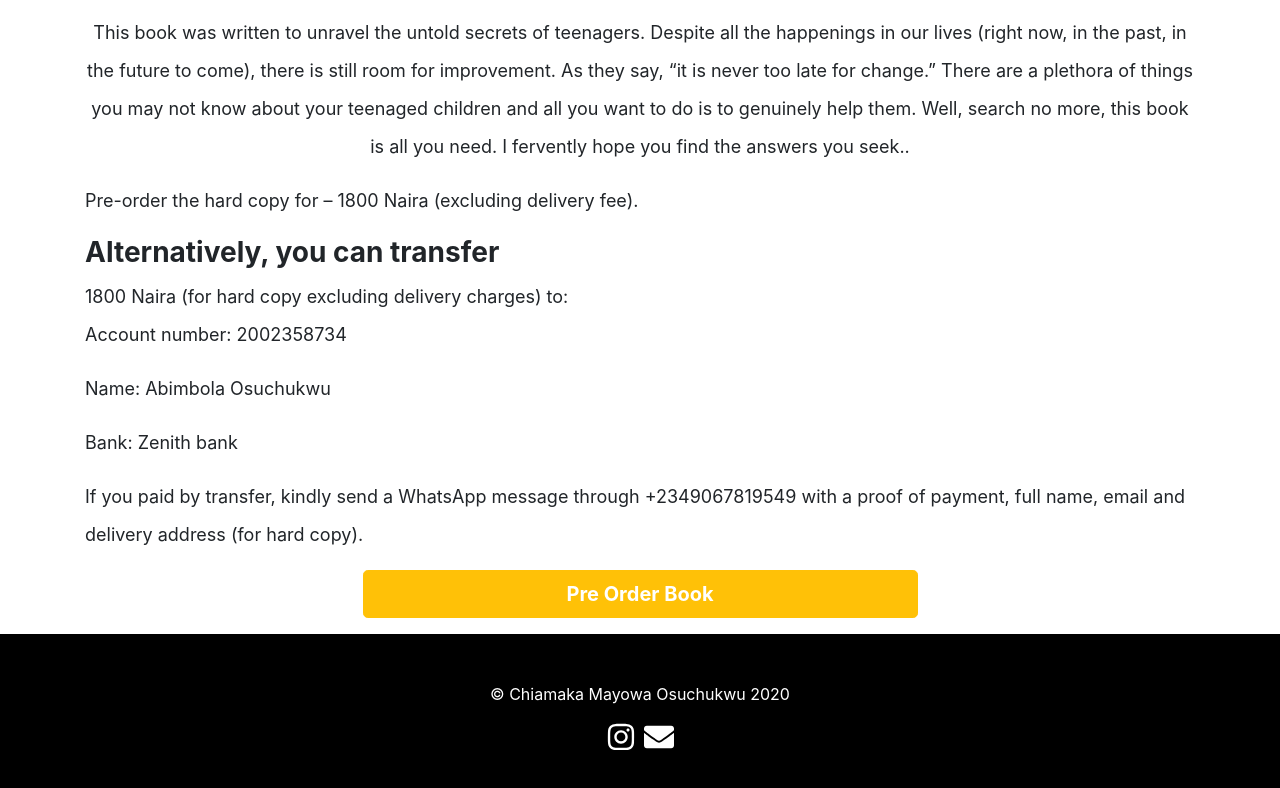
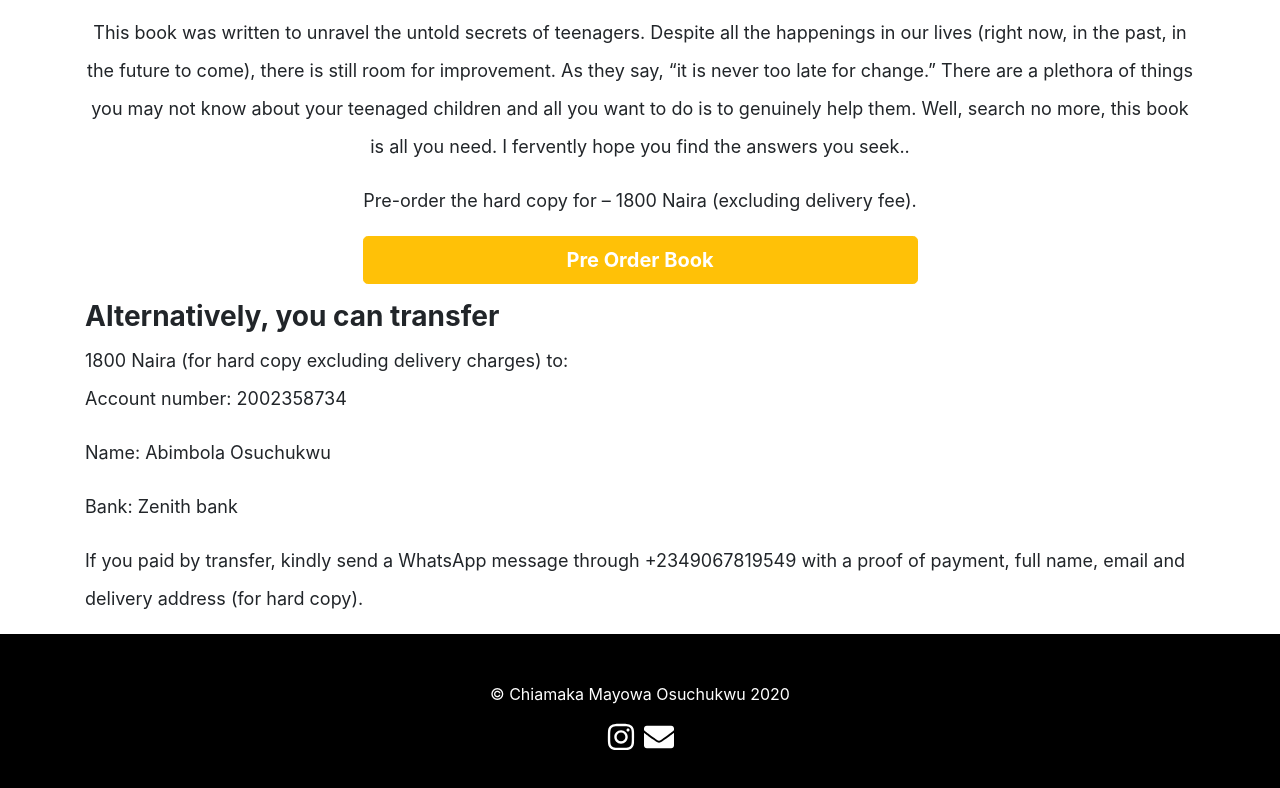
Before and after one commit to oyeolamilekan/chiamaka, a React (Create React App) app: page /about_book in a window 1280 px wide. Shown: the part 963-1751 px from the top of the page. Built offline with nearby package versions, Linux system fonts and the light colour scheme.

Commit message:
pre order added

```diff
--- a/src/pages/aboutBook.js
+++ b/src/pages/aboutBook.js
@@ -39,10 +39,21 @@ export default function AboutBook() {
             book is all you need. I fervently hope you find the answers you
             seek..
           </p>
-        </Fade>
-        <p>
+          <div className="text-center">
+          <p>
           Pre-order the hard copy for – 1800 Naira (excluding delivery fee).
         </p>
+          <a
+            href="https://paystack.com/pay/smyw4rrr5l"
+            target="_blank"
+            className="btn btn-warning text-white w-50 btn-lg mb-3"
+            rel="noopener noreferrer"
+          >
+            <b>Pre Order Book</b>
+          </a>
+        </div>
+        </Fade>
+
 
         <h3>
           <b>Alternatively, you can transfer</b>
@@ -56,16 +67,7 @@ export default function AboutBook() {
           +2349067819549 with a proof of payment, full name, email and delivery
           address (for hard copy).
         </p>
-        <div className="text-center">
-          <a
-            href="https://paystack.com/pay/smyw4rrr5l"
-            target="_blank"
-            className="btn btn-warning text-white w-50 btn-lg mb-3"
-            rel="noopener noreferrer"
-          >
-            <b>Pre Order Book</b>
-          </a>
-        </div>
+
       </div>
 
       <Modal show={modal} animation={true} onHide={handleClose}>
--- a/src/pages/index.js
+++ b/src/pages/index.js
@@ -38,10 +38,10 @@ export default function Index() {
         <div className="container mb-5">
           <Fade bottom>
             <p>
-              "The book 32 secrets teens wish their parents knew is currently
+              The book "32 secrets teens wish their parents" knew is currently
               available for Pre-order from now until 17th of July. The book will
               be available for collection from 19th of July. To read more about
-              the book and to Pre-order, please <Link to="/about_book"> click here.</Link>"
+              the book and to Pre-order, please <Link to="/about_book"> click here.</Link>
             </p>
           <Countdown date={"2020-07-17"} />
           </Fade>
```
